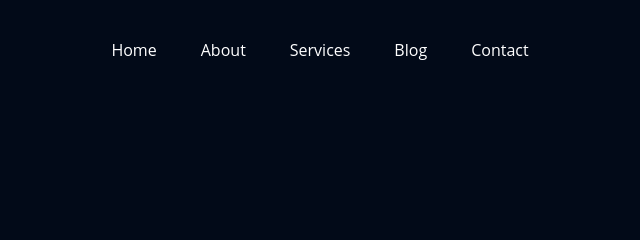
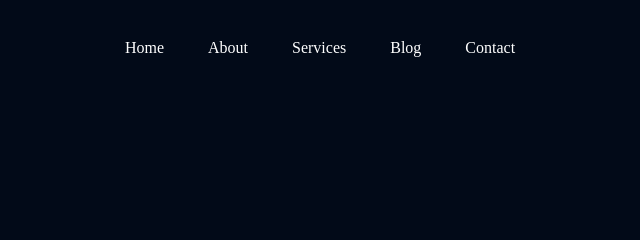
Before and after one commit to SlimWoody/HTML_CSS_Semenar, a plain HTML site: page index.html in a window 1280 px wide. Shown: the top 240 px of the page, 320-960 px from the left. Drawn offline with Linux system fonts and the light colour scheme.

Commit message:
Corected

```diff
--- a/Css/style.css
+++ b/Css/style.css
@@ -18,7 +18,6 @@ body {
     text-decoration: none;
     color: #FFFFFF;
     font-size: 16px;
-    font-family: Open Sans;
     font-style: normal;
     line-height: normal;
     padding-left: 20px;
```
